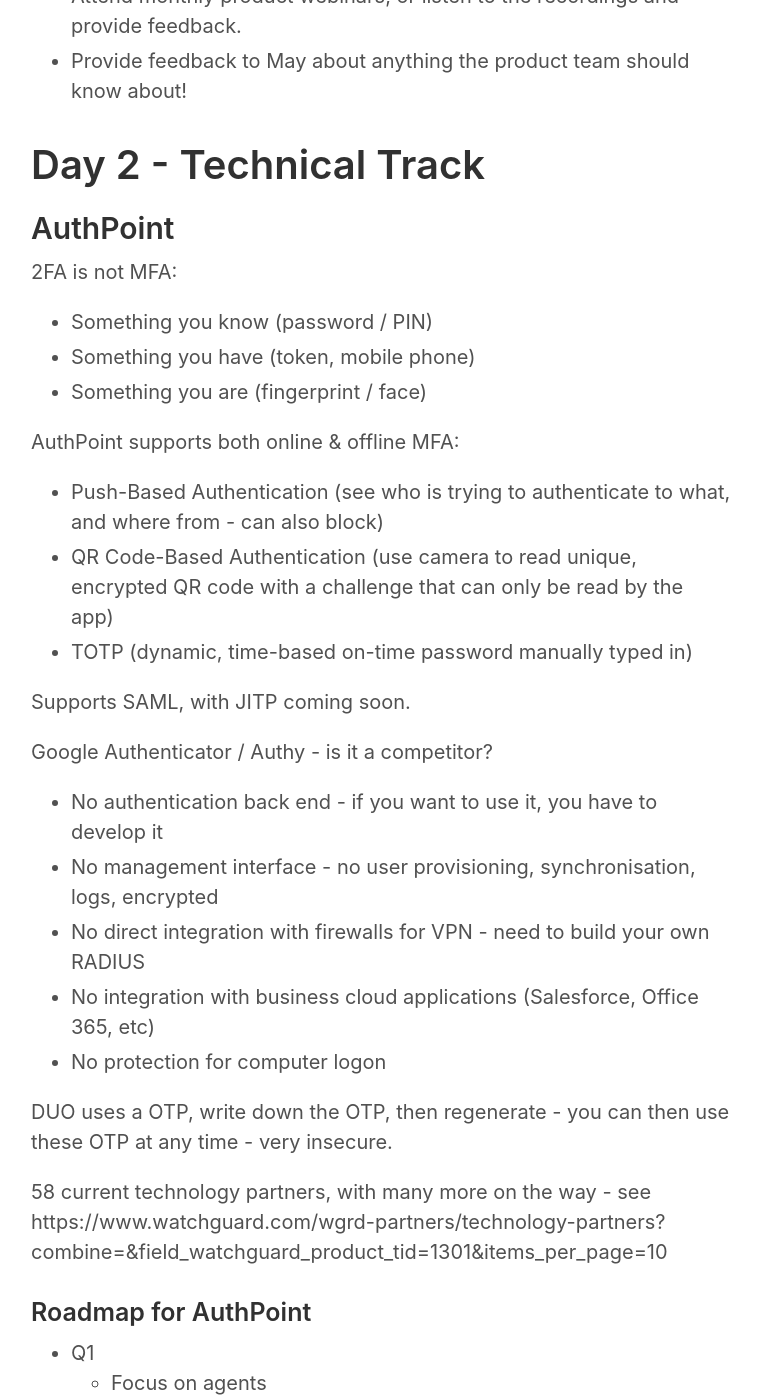
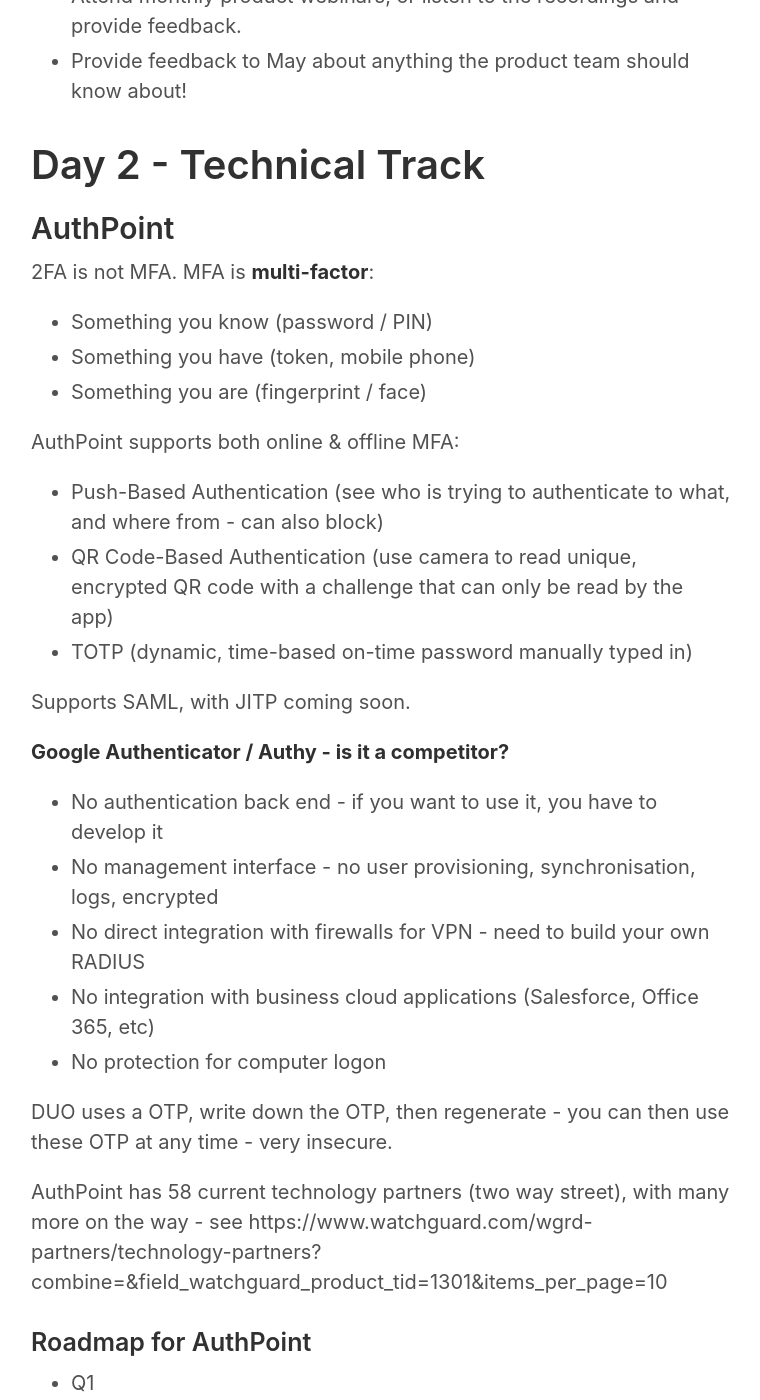
Before and after one commit to teejayen/teejayen.github.io, a Jekyll site: the page built from apogee2019.md, in a window 1280 px wide and 1400 px high, scrolled down 2258 px. Shown: the whole window, without its empty margins (259-1019 px from the left). Built offline with Jekyll 4.4.1, drawn with Linux system fonts in a browser that asks for light colours; some of the changed text lies outside the part shown.

Commit message:
updated formatting for readability

```diff
--- a/apogee2019.md
+++ b/apogee2019.md
@@ -53,7 +53,7 @@
 
 ## AuthPoint
 
-2FA is not MFA:
+2FA is not MFA. MFA is **multi-factor**:
 
 - Something you know (password / PIN)
 - Something you have (token, mobile phone)
@@ -67,8 +67,7 @@
 
 Supports SAML, with JITP coming soon.
 
-Google Authenticator / Authy - is it a competitor?
-
+**Google Authenticator / Authy - is it a competitor?**
 - No authentication back end - if you want to use it, you have to develop it
 - No management interface - no user provisioning, synchronisation, logs, encrypted
 - No direct integration with firewalls for VPN - need to build your own RADIUS
@@ -77,14 +76,14 @@
 
 DUO uses a OTP, write down the OTP, then regenerate - you can then use these OTP at any time - very insecure.
 
-58 current technology partners, with many more on the way - see https://www.watchguard.com/wgrd-partners/technology-partners?combine=&field_watchguard_product_tid=1301&items_per_page=10
+AuthPoint has 58 current technology partners (two way street), with many more on the way - see https://www.watchguard.com/wgrd-partners/technology-partners?combine=&field_watchguard_product_tid=1301&items_per_page=10
 
 ### Roadmap for AuthPoint
 
 - Q1
   - Focus on agents
   - MacOS Logon app
-- ADFS Agent
+  - ADFS Agent
 
 - Q2
   - MFA for WatchGuard ID
@@ -127,7 +126,7 @@
 - All blocks will alert, and the discussion is directly with one of WatchGuard's threat  / realtime SOC
 
 There's a hole in your umbrella: https://medium.com/alphasoc/theres-a-hole-in-your-umbrella-960ab0cc7e6e
-WatchGuard blocked 61% of URLS, where as Cisco Umbrella only blocked 2%!
+**WatchGuard blocked 61% of URLS, where as Cisco Umbrella only blocked 2%!**
 
 ## 2019 Roadmap
 
@@ -137,12 +136,12 @@
 - Failover based on jitter / latency / loss
 - Can monitor all Trusted / Optional / Custom interfaces
 
-Logging
+**Logging**
 
 - Support for up to three syslog servers
 - Useful for local syslog and SIEM system
 
-Clientless VPN via access portal
+**Clientless VPN via access portal**
 
 - Secure reverse proxy for the SMB
 - Includes HTML5 shell / RDP / web applications
@@ -151,13 +150,13 @@
 - SSO options to forward login credentials
 - Web apps share the same port (443 by default) in external URLS
 
-WebBlocker override with Active Directory
-
+**WebBlocker override with Active Directory
+**
 - Rather than a master password
 - Can be configured per category
 - Per user / per group options
 
-T35-R (Rugged)
+**T35-R (Rugged)**
 
 - Same processor as T35
 - Rugged enclosure with DIN rail
@@ -270,7 +269,7 @@
 - Ad-Hoc Network- Uses peer to peer connects to evade security controls and risks exposure to malware
 - Misconfigured AP - Opens network to attack as a result of configuration errors
 
-WatchGuard is the only vendor to detect and prevent six known wi-fi threats while maintaining performance, based on Miercom report.
+**WatchGuard is the only vendor to detect and prevent six known wi-fi threats while maintaining performance, based on [Miercom Report](https://www.watchguard.com/wgrd-resource-center/wifi-security-report).**
 
 ### Wireless "6"
 
@@ -285,7 +284,7 @@
 
 ## APAC breakout
 
-- Red for Red is back (trade up to 3 year TSS, get appliance for free - not MSSP)
+Red for Red is back (trade up to 3 year TSS, get appliance for free - not MSSP)
 
 **Under the counter offer**
 
@@ -294,6 +293,7 @@
 - Stacks with deal registration, requires special bid
 
 **Joint Marketing**
+
 - 50/50% share on joint marketing efforts for Gold Partners
 - Executive lunches have the best ROI / conversion rate (up to 80%)
 - List MSRP on MSSP quotes to show total value over 1 year term
```
Also changed, not shown: other parts of apogee2019.md (+1 -1 lines).
